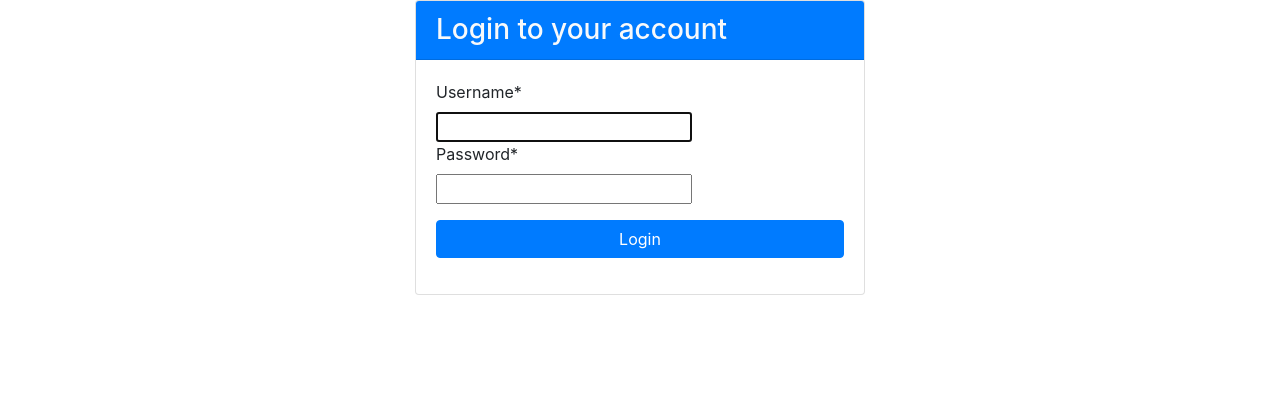
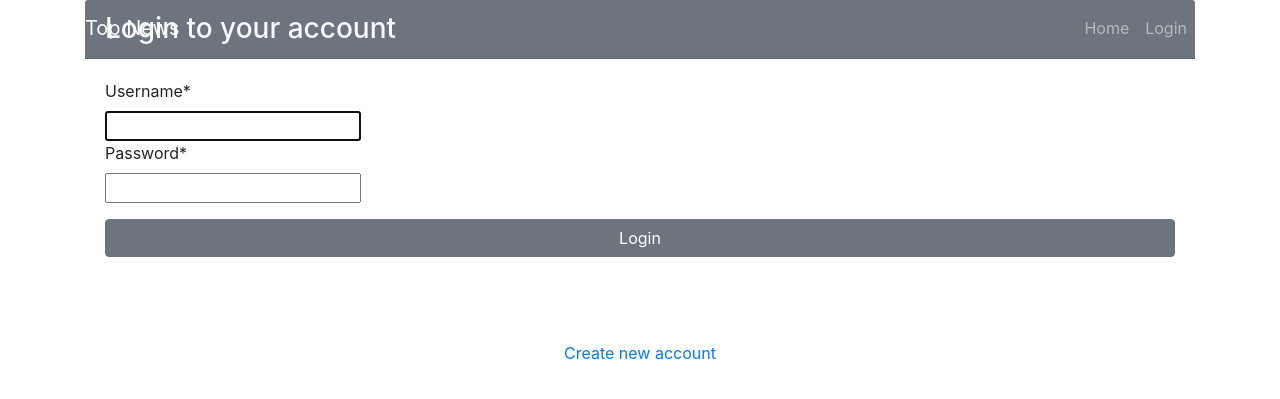
Before and after one commit to asim3/takamol-1, a Django app: page /accounts/login/ in a window 1280 px wide. Shown: the top 399 px of the page. Run offline with Django 3.2, Linux system fonts and the light colour scheme; some libraries are stand-ins or nearby versions.

Commit message:
setting up login and registration pages

```diff
--- a/news/accounts/templates/accounts/login.html
+++ b/news/accounts/templates/accounts/login.html
@@ -2,26 +2,18 @@
 {% load crispy_forms_tags %}
 
 {% block content %}
-    {% if user.is_authenticated %}
-      <div class="card mx-auto" style="width: 90vw; max-width: 450px;">
-        <h3 class="card-header text-light bg-primary">welcom {{ user.username }} </h3>
-        <div class="card-body">
-          <a class="btn btn-block btn-primary float-left" href="{% url 'logout' %}">تسجيل الخروج</a>
-
-        </div>
-      </div>
-    {% else %}
-      <div class="card mx-auto" style="width: 90vw; max-width: 450px;">
-        <h3 class="card-header text-light bg-primary">Login to your account</h3>
+  <div class="login-card">
+    <h3 class="card-header text-light bg-secondary">Login to your account</h3>
     <div class="card-body">
       <form class="" method="post">
         {% csrf_token %}
         {{ form|crispy }}
-            <input type="submit" class="btn btn-block btn-primary my-3" value="Login">
+        <input type="submit" class="btn btn-block btn-secondary my-3" value="Login">
       </form>
     </div>
+  </div>
 
+  <div class="login-card pt-5 border-0 text-center">
+    <a href="{% url 'new_account' %}">Create new account</a>
   </div>
-    {% endif %}
-
 {% endblock %}
--- a/news/accounts/templates/accounts/logout.html
+++ b/news/accounts/templates/accounts/logout.html
@@ -1,7 +1,7 @@
 {% extends "articles/base.html" %}
 
 {% block content %}
-  <div class="card mx-auto" style="width: 90vw; max-width: 450px;">
+  <div class="login-card">
     <div class="card-body  text-center">
       <h5 class="card-title mb-4">You have been logged out</h5>
     </div>
@@ -10,6 +10,4 @@
   <div class="list-group text-center my-4 mx-auto" style="width: 90vw; max-width: 450px;">
     <a href="{% url 'login' %}" class="list-group-item list-group-item-action">Login</a>
   </div>
-
-
 {% endblock %}
--- a/news/accounts/urls.py
+++ b/news/accounts/urls.py
@@ -2,7 +2,7 @@
 from .views import NewUser, Login, Logout
 
 urlpatterns = [
-    path('/new/', NewUser.as_view(), name='new_account'),
-    path('/login/', Login.as_view(), name='login'),
-    path('/logout/', Logout.as_view(), name='logout'),
+    path('new/', NewUser.as_view(), name='new_account'),
+    path('login/', Login.as_view(), name='login'),
+    path('logout/', Logout.as_view(), name='logout'),
 ]
--- a/news/accounts/views.py
+++ b/news/accounts/views.py
@@ -11,9 +11,7 @@
     template_name = 'accounts/new_account.html'
     model = User
     form_class = UserCreationForm
-
-    def get_success_url(self):
-        return reverse('user_details', kwargs={'pk': self.object.id})
+    success_url = 'list-articles'
 
 
 class Login(views.LoginView):
--- a/news/articles/templates/articles/base.html
+++ b/news/articles/templates/articles/base.html
@@ -40,7 +40,7 @@
               </li>
               {% else %}
               <li class="nav-item">
-                <a class="nav-link" href="list-favorite">Login</a>
+                <a class="nav-link" href="{% url 'login' %}">Login</a>
               </li>
               {% endif %}
             </ul>
--- a/news/news/urls.py
+++ b/news/news/urls.py
@@ -6,7 +6,7 @@
 
 urlpatterns = [
     path('admin/', admin.site.urls),
-    path('accounts', include('accounts.urls')),
+    path('accounts/', include('accounts.urls')),
     path('', ListArticles.as_view(), name="list-articles"),
 ]
 
```
Also changed, not shown: news/accounts/templates/accounts/new_account.html (+3 -16 lines), README.md, 1 other file. Lines whose indentation alone changed are shown as unchanged.
